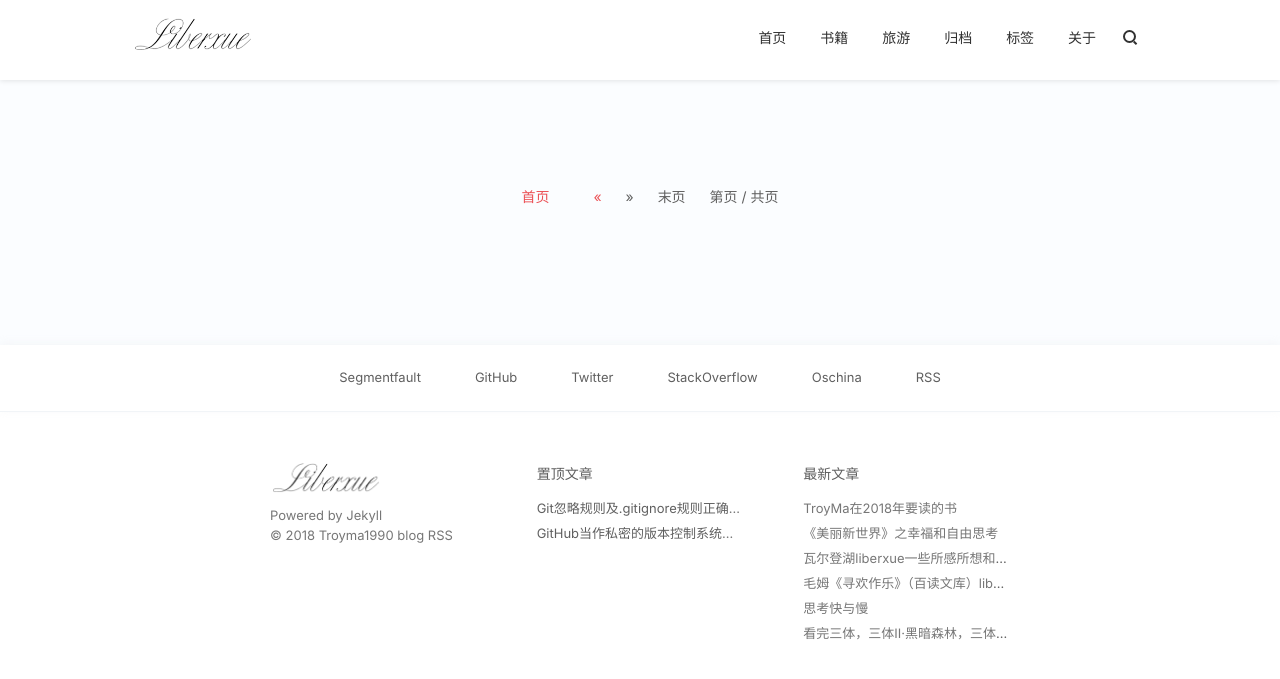
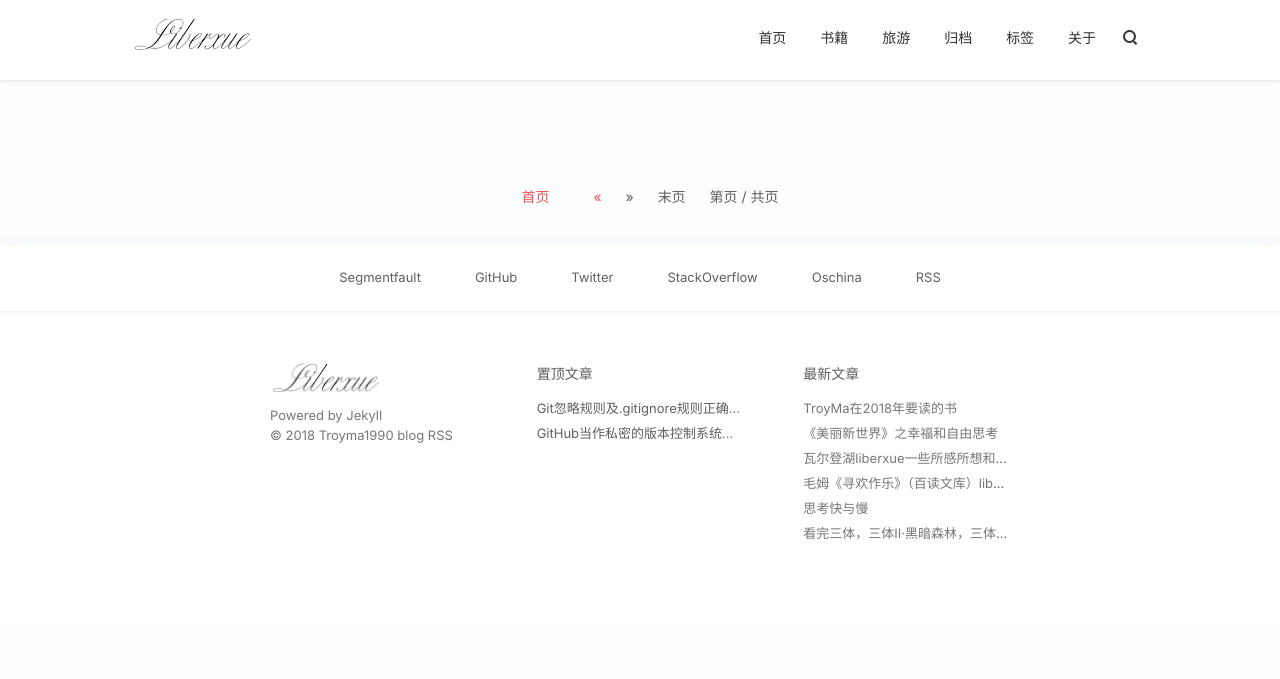
Before and after one commit to TroyMa1990/TroyMa1990.github.io, a Jekyll site: the page built from road/index.html, in a window 1280 px wide. Shown: the top 679 px of the page. Built offline with Jekyll 4.4.1, drawn with Linux system fonts in a browser that asks for light colours; nearby versions of some CDN libraries; comment, search, counter and statistics services are not loaded.

Commit message:
first commit  try something

```diff
--- a/style/style-liberxue.css
+++ b/style/style-liberxue.css
@@ -351,7 +351,7 @@ pre code::after {font-size: 1rem;color: #BFBFBF;position: absolute;top: 5px;righ
 /* ==========================================================================
    #footer
    ========================================================================== */
-.footer{position:relative;z-index:1;margin-top:100px;padding-bottom:10px;background-color:#fff;}
+.footer{position:relative;z-index:1;margin-bottom:0px;padding-bottom:10px;background-color:#fff;}
 .footer-social{border-bottom:1px solid rgba(184,197,214,.2);    box-shadow: 0 -2px 8px 0 rgba(239, 241, 243, 0.59);}
 .footer-social .footer-container{max-width:940px;margin:0 auto;}
 .footer-social .social-list{padding:20px;text-align:center;}
```
